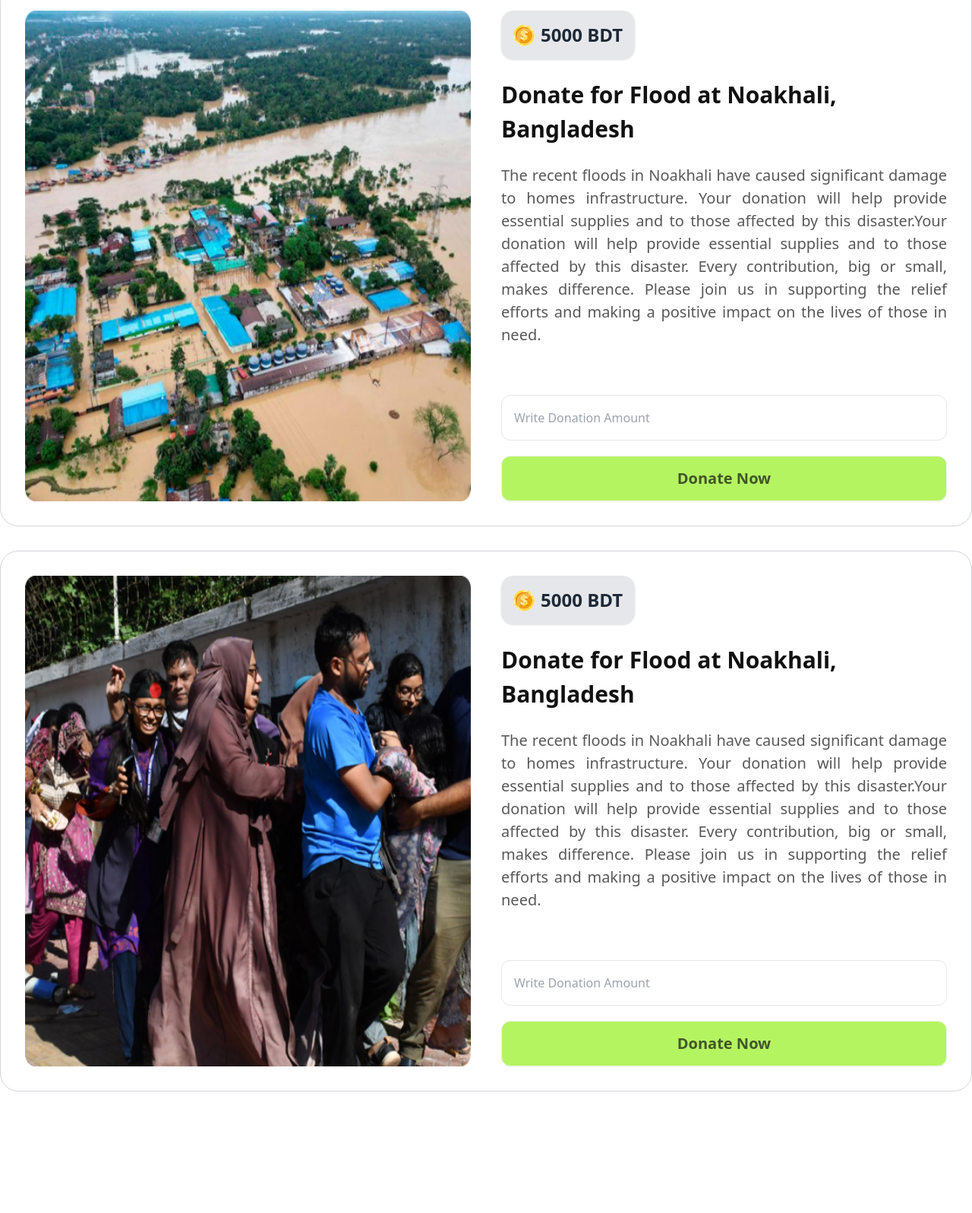
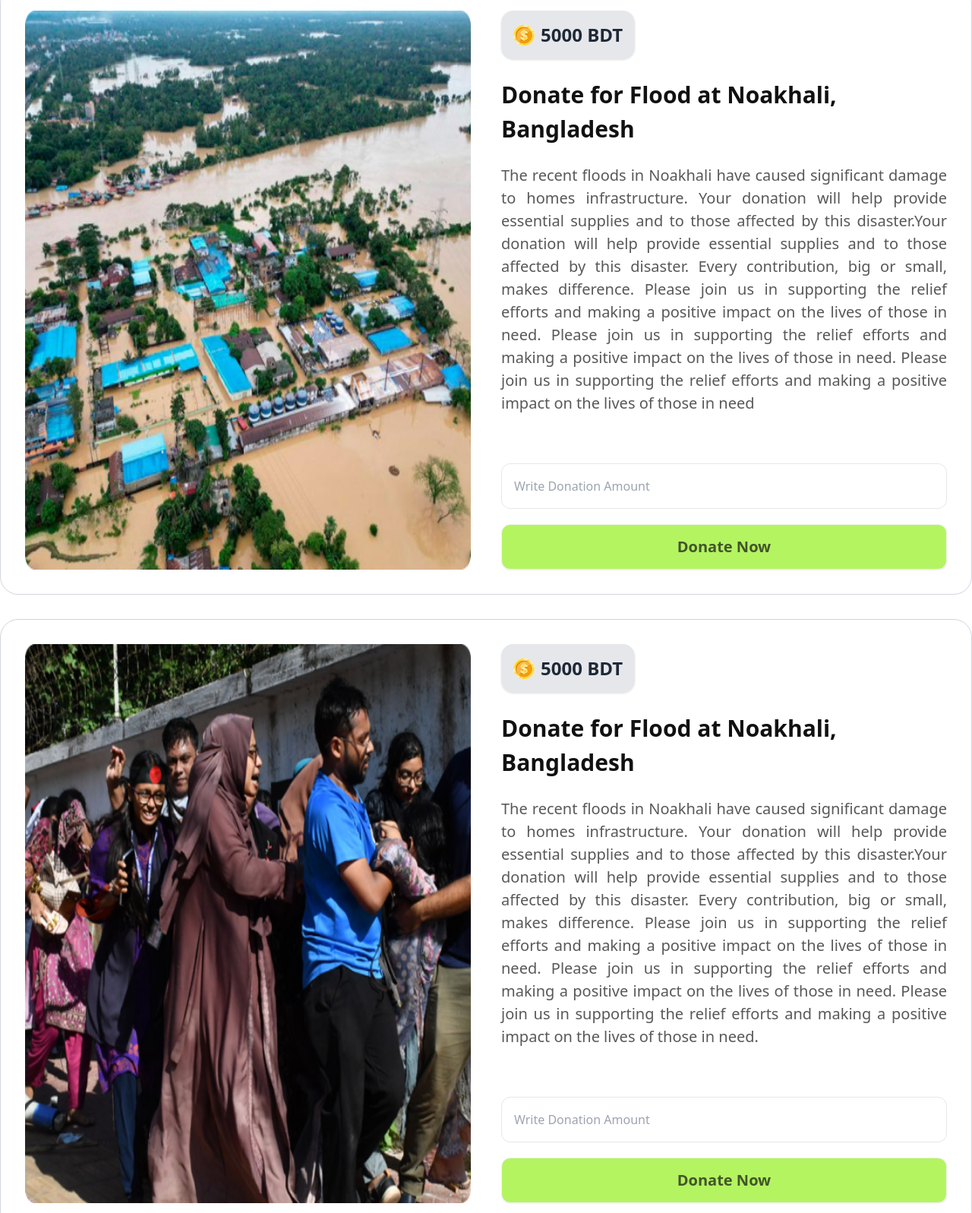
Before and after one commit to ronithussain/assignment-5, a plain HTML site: page index.html in a window 1280 px wide. Shown: the part 1115-2712 px from the top of the page at 76% size. Before the commit the page ends 2616 px from the top, so only its background shows below. Drawn offline with nearby package versions, Linux system fonts and the light colour scheme.

Commit message:
added extra text

```diff
--- a/index.html
+++ b/index.html
@@ -124,7 +124,7 @@
                     </div>
 
                    <h3 class=" text-accent2 font-bold text-[20px] sm:text-[30px] mt-6 ">Donate for Flood at Noakhali, Bangladesh</h3>
-                   <p class="text-accent text-[17px] sm:text-[20px] mt-6 mb-10 lg:mb-16 text-justify"> The recent floods in Noakhali have caused significant damage to homes  infrastructure. Your donation will help provide essential supplies and  to those affected by this disaster.Your donation will help provide essential supplies and  to those affected by this disaster. Every contribution, big or small, makes  difference. Please join us in supporting the relief efforts and making a positive impact on the lives of those in need.</p>
+                   <p class="text-accent text-[17px] sm:text-[20px] mt-6 mb-10 lg:mb-16 text-justify"> The recent floods in Noakhali have caused significant damage to homes  infrastructure. Your donation will help provide essential supplies and  to those affected by this disaster.Your donation will help provide essential supplies and  to those affected by this disaster. Every contribution, big or small, makes  difference. Please join us in supporting the relief efforts and making a positive impact on the lives of those in need. Please join us in supporting the relief efforts and making a positive impact on the lives of those in need. Please join us in supporting the relief efforts and making a positive impact on the lives of those in need</p>
                </div>
                <div>
                    <input id="input-add-money" class=" w-full h-[60px] rounded-xl p-4 border border-gray-200  outline-gray-300" placeholder="Write Donation Amount " type="text ">
@@ -154,7 +154,7 @@
                     </div>
 
                    <h3 class=" text-accent2 font-bold text-[20px] sm:text-[30px] mt-6 ">Donate for Flood at Noakhali, Bangladesh</h3>
-                   <p class="text-accent text-[17px] sm:text-[20px] mt-6 mb-10 lg:mb-16 text-justify"> The recent floods in Noakhali have caused significant damage to homes  infrastructure. Your donation will help provide essential supplies and  to those affected by this disaster.Your donation will help provide essential supplies and  to those affected by this disaster. Every contribution, big or small, makes  difference. Please join us in supporting the relief efforts and making a positive impact on the lives of those in need.</p>
+                   <p class="text-accent text-[17px] sm:text-[20px] mt-6 mb-10 lg:mb-16 text-justify"> The recent floods in Noakhali have caused significant damage to homes  infrastructure. Your donation will help provide essential supplies and  to those affected by this disaster.Your donation will help provide essential supplies and  to those affected by this disaster. Every contribution, big or small, makes  difference. Please join us in supporting the relief efforts and making a positive impact on the lives of those in need. Please join us in supporting the relief efforts and making a positive impact on the lives of those in need. Please join us in supporting the relief efforts and making a positive impact on the lives of those in need.</p>
                </div>
                <div>
                    <input id="input-add-money" class=" w-full h-[60px] rounded-xl p-4 border border-gray-200  outline-gray-300" placeholder="Write Donation Amount " type="text ">
```
